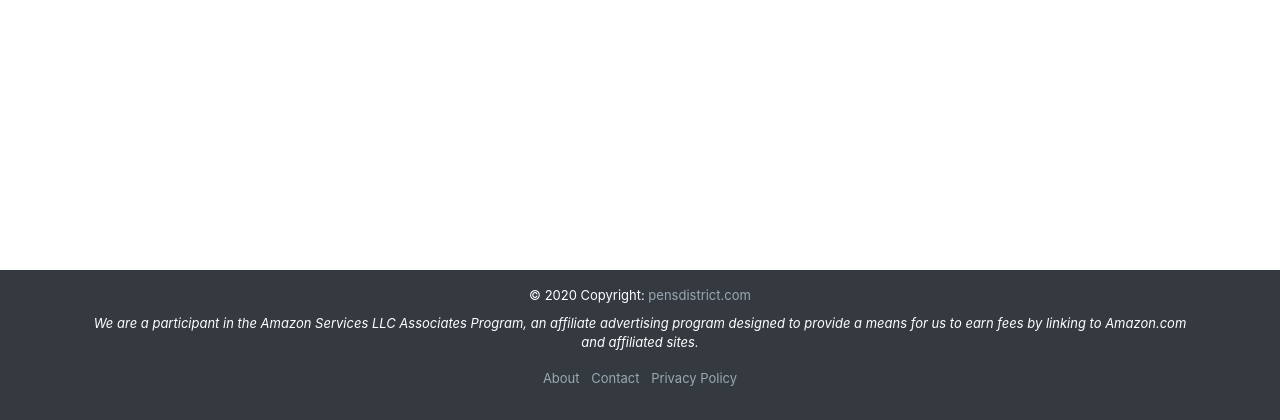
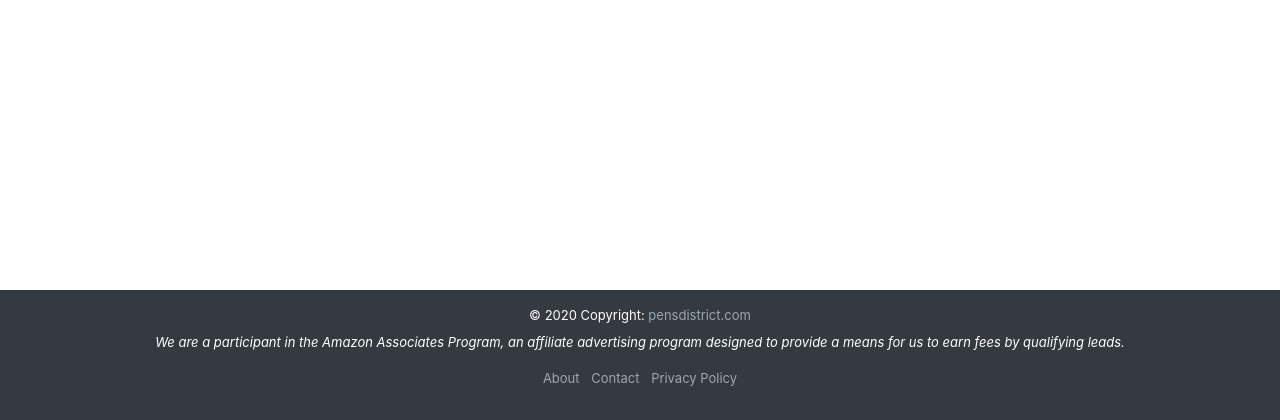
Before and after one commit to XDCoder3289/pensdistrict, a Django app: page /contact/ in a window 1280 px wide. Shown: the part 380-800 px from the top of the page. Run offline with Django 3.2, Linux system fonts and the light colour scheme; data that the repository does not hold is empty; some libraries are stand-ins or nearby versions.

Commit message:
Changing footer disclosure

```diff
--- a/templates/contact.html
+++ b/templates/contact.html
@@ -28,7 +28,7 @@
     <div class="footer-copyright text-center py-3">© 2020 Copyright:
       <a id="nav-links" class="mb-3" href="https://www.pensdistrict.com"> pensdistrict.com</a>
       <div class="container mt-2">
-        <p class="disclaimer"><em>We are a participant in the Amazon Services LLC Associates Program, an affiliate advertising program designed to provide a means for us to earn fees by linking to Amazon.com and affiliated sites.</em></p>
+        <p class="disclaimer"><em>We are a participant in the Amazon Associates Program, an affiliate advertising program designed to provide a means for us to earn fees by qualifying leads.</em></p>
       </div>
       <ul class="list-inline">
         <li class="list-inline-item"><a id="nav-links" href="/about">About</a></li>
```
